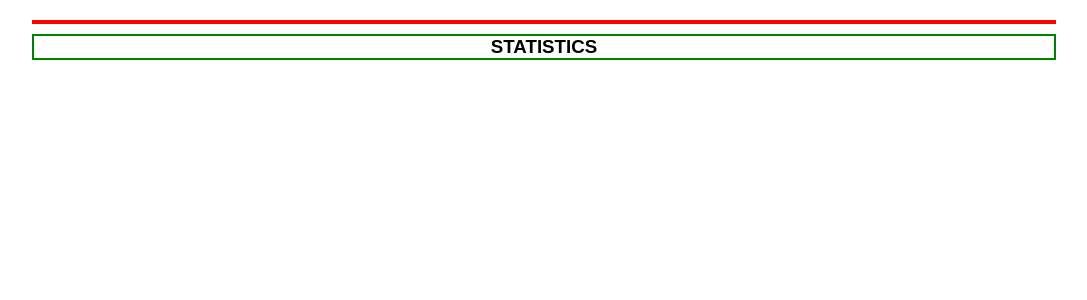
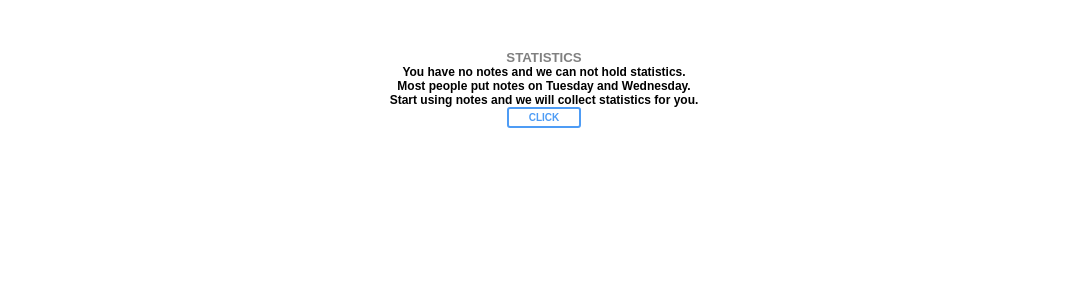
Before and after one commit to YauheniRusinchuk/developement_sweden, a Django app: page /notes/mystatistics/ in a window 1280 px wide. Shown: the part 50-350 px from the top of the page, without its empty margins (96-1183 px from the left). Run offline with Django 3.2, Linux system fonts and the light colour scheme; parts of the project's set-up code (start-up, migrations or seed data) failed here and were passed over; some libraries are stand-ins or nearby versions; some web fonts are replaced.

Commit message:
new style

```diff
--- a/apps/static/css/style.css
+++ b/apps/static/css/style.css
@@ -1767,7 +1767,7 @@ body {
     align-items: center;
     flex-direction: column;
     justify-content: center;
-    border: 2px solid red;
+    padding: 10px;
 }
 
 
@@ -1785,7 +1785,28 @@ body {
 
 
 .statistics_container .statistics_graph {
-    border: 2px solid green;
     text-align: center;
     margin-top: 10px;
 }
+
+.statistics_container .statistics_graph h5 {
+    color: grey;
+}
+
+.statistics_container .statistics_graph p {
+    font-size: 12px;
+    font-weight: bold;
+}
+
+
+.statistics_container .statistics_graph a {
+    font-size: 10px;
+    font-weight: bold;
+    text-decoration: none;
+    padding: 3px 20px;
+    border-radius: 3px;
+    border: 2px solid #4e9cf5;
+    color: #4e9cf5;
+    text-transform: uppercase;
+
+}
--- a/apps/templates/home/detail.html
+++ b/apps/templates/home/detail.html
@@ -52,7 +52,7 @@
         {% endfor %}
         </div>
         {% else %}
-            <h3>NOT SUBSCRIBE</h3>
+            <h3>NOT SUBSCRIBE.</h3>
         {% endif %}
     </div>
     {% if articles %}
@@ -84,7 +84,7 @@
     {% endfor %}
     {% else %}
         <div class="not_articles">
-            <h3>You haven't written anything yet.</h3>
+            <h3>NO POSTS.</h3>
         </div>
     {% endif %}
   </div>
--- a/apps/templates/statistics/index.html
+++ b/apps/templates/statistics/index.html
@@ -15,7 +15,14 @@
     </div>
 
     <div class="statistics_graph">
-        <h3> STATISTICS </h3>
+        <h5> STATISTICS </h5>
+        <p>You have no notes and we can not hold statistics.<br/>
+            Most people put notes on Tuesday and Wednesday.
+        </p>
+
+        <p>Start using notes and we will collect statistics for you.</p>
+        <a href="{% url 'notes:notes_page' %}">click</a>
+
     </div>
 
 </div>
```
Also changed, not shown: apps/statistics_app/statistics_table.py (added).
